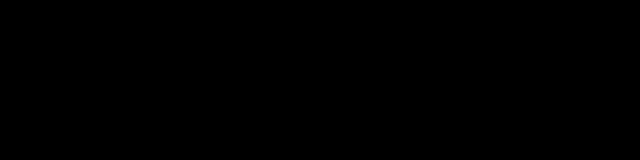
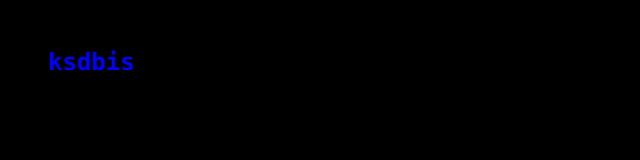
Before and after one commit to Elisei-Trifan/styled-components, a React (Create React App) app: page / in a window 1280 px wide. Shown: the top 160 px of the page, without its empty margins (0-640 px from the left). Built offline with nearby package versions, Linux system fonts and the light colour scheme.

Commit message:
new component

```diff
--- a/src/App.js
+++ b/src/App.js
@@ -1,4 +1,5 @@
 import styled from 'styled-components'
+import Title from './components/Title'
 
 const AppWrapper = styled.div`
   width: 100%;
@@ -8,7 +9,11 @@
 `
 
 function App() {
-  return <AppWrapper>app</AppWrapper>
+  return (
+    <AppWrapper>
+      <Title color={'blue'}>ksdbis</Title>
+    </AppWrapper>
+  )
 }
 
 export default App
--- /dev/null
+++ b/src/components/Title.jsx
@@ -0,0 +1,12 @@
+import React from 'react'
+import styled from 'styled-components'
+
+const StyledTitle = styled.h1`
+  color: ${(props) => props.color};
+`
+
+const Title = ({ children, color }) => {
+  return <StyledTitle color={color}>{children}</StyledTitle>
+}
+
+export default Title
```
